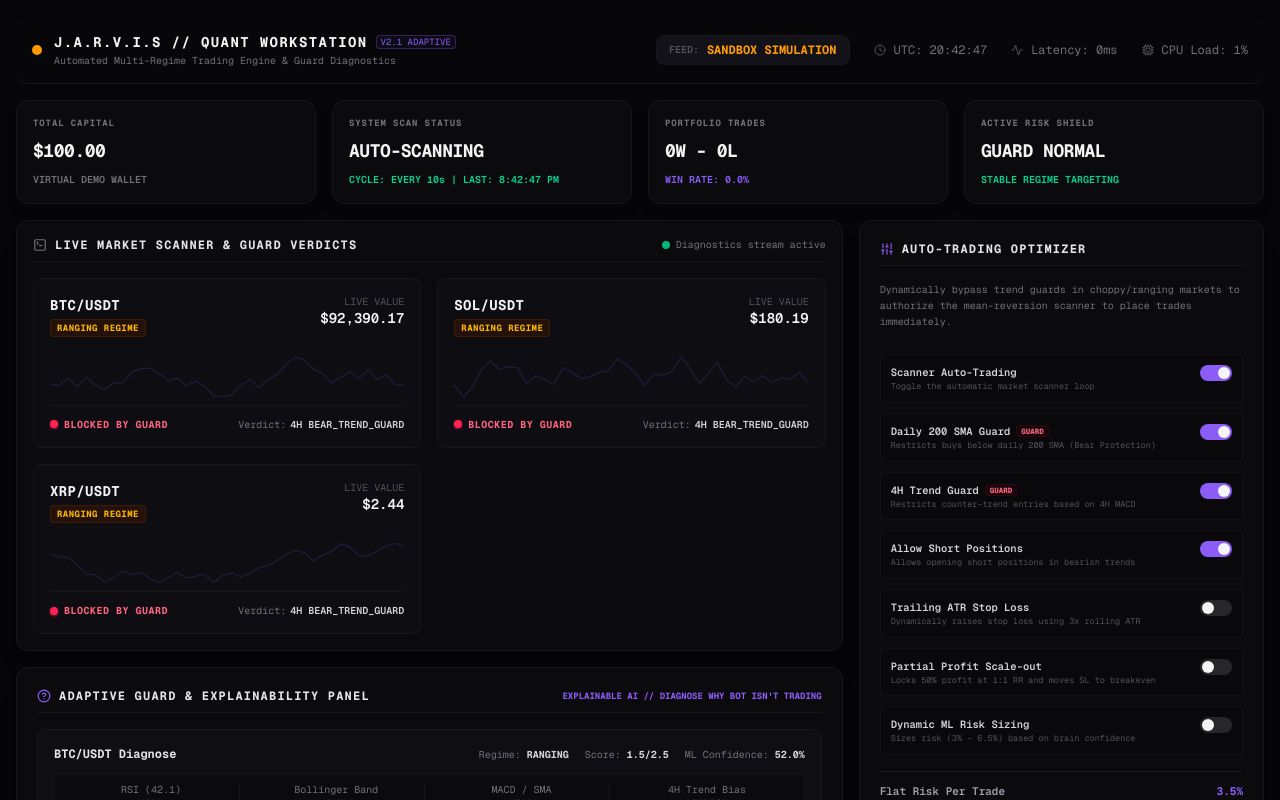
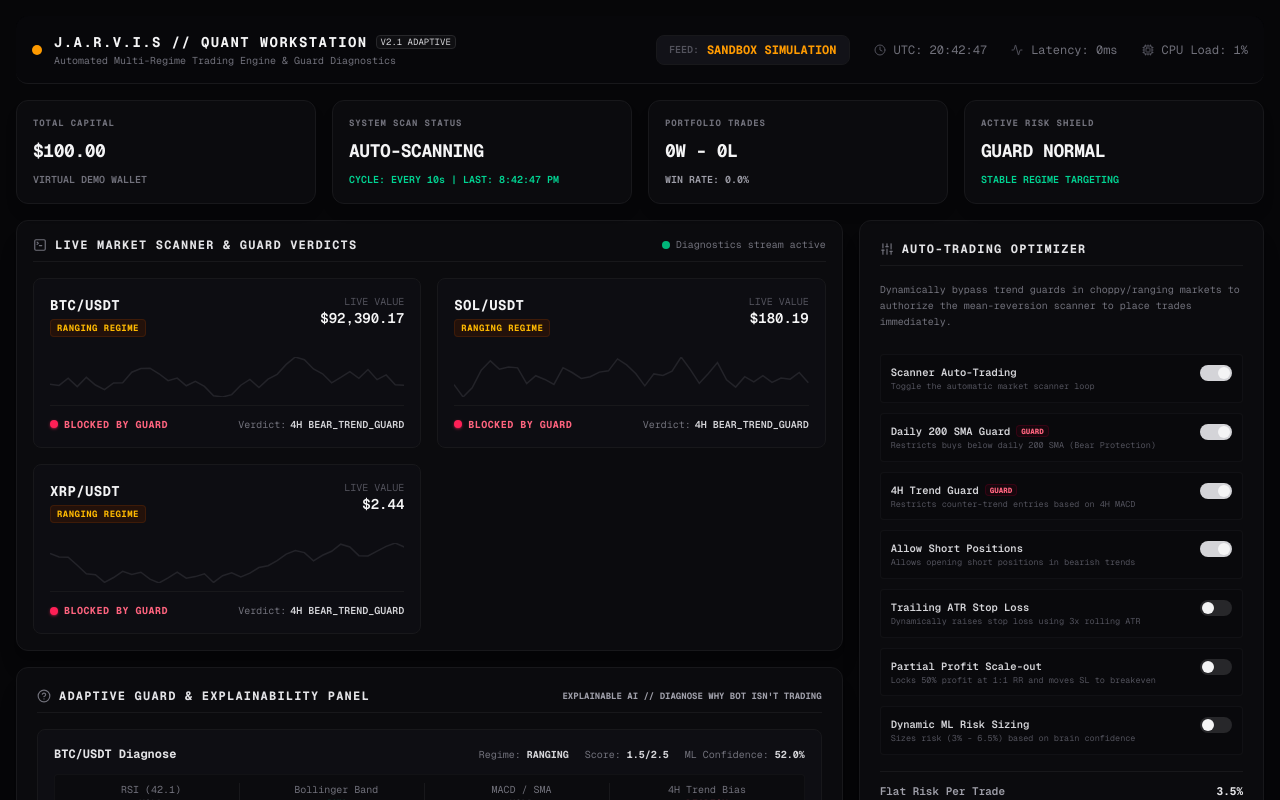
Before and after one commit to BestBisong/Trade-Bot, a Next.js app in the folder frontend/: page / in a window 1280 px wide. Shown: the top 800 px of the page. Built offline with nearby package versions, Linux system fonts and the light colour scheme; no server answers.

Commit message:
design: restore monochromatic theme and clean glassmorphism accents

```diff
--- a/frontend/src/app/page.tsx
+++ b/frontend/src/app/page.tsx
@@ -668,7 +668,7 @@ export default function Dashboard() {
             <div>
               <div className="flex items-center gap-2">
                 <h1 className="text-sm font-bold tracking-widest text-zinc-100 uppercase">J.A.R.V.I.S // QUANT WORKSTATION</h1>
-                <span className="text-[9px] text-[#8b5cf6] border border-[#8b5cf6]/30 px-1 py-0.2 rounded bg-[#8b5cf6]/5 uppercase">v2.1 Adaptive</span>
+                <span className="text-[9px] text-zinc-300 border border-zinc-800 px-1 py-0.2 rounded bg-zinc-900/50 uppercase">v2.1 Adaptive</span>
               </div>
               <p className="text-[10px] text-zinc-500 mt-0.5">Automated Multi-Regime Trading Engine & Guard Diagnostics</p>
             </div>
@@ -711,7 +711,7 @@ export default function Dashboard() {
             title="PORTFOLIO TRADES"
             value={backendOnline ? `${systemState.risk.wins_today}W - ${systemState.risk.losses_today}L` : `${activeHistoryList.filter(h => h.pnl > 0).length}W - ${activeHistoryList.filter(h => h.pnl <= 0).length}L`}
             sub={backendOnline ? `WIN RATE: ${systemState.risk.win_rate.toFixed(1)}%` : `WIN RATE: ${activeHistoryList.length > 0 ? ((activeHistoryList.filter(h => h.pnl > 0).length / activeHistoryList.length) * 100).toFixed(1) : '0.0'}%`}
-            subColor="text-[#8b5cf6]"
+            subColor="text-zinc-400"
           />
           <Metric
             title="ACTIVE RISK SHIELD"
@@ -755,7 +755,7 @@ export default function Dashboard() {
                     <div
                       key={symbol}
                       onClick={() => setSelectedCoin(isSelected ? null : symbol)}
-                      className={`bg-[#0d0d12] border rounded-lg p-4 relative flex flex-col transition-all cursor-pointer select-none group hover:bg-[#12121a]/30 ${isSelected ? 'border-[#8b5cf6] ring-1 ring-[#8b5cf6]/20' : 'border-zinc-900'}`}
+                      className={`bg-[#0d0d12] border rounded-lg p-4 relative flex flex-col transition-all cursor-pointer select-none group hover:bg-zinc-900/30 ${isSelected ? 'border-zinc-300 ring-1 ring-zinc-300/10' : 'border-zinc-900'}`}
                     >
                       {/* Badge / Header */}
                       <div className="flex justify-between items-start mb-3">
@@ -811,10 +811,10 @@ export default function Dashboard() {
             <div className="bg-[#0b0b0e] border border-zinc-900 rounded-xl p-5 space-y-4 shadow-xl">
               <div className="flex items-center justify-between pb-2 border-b border-zinc-900">
                 <div className="flex items-center gap-2">
-                  <HelpCircle size={14} className="text-[#8b5cf6]" />
+                  <HelpCircle size={14} className="text-zinc-500" />
                   <span className="font-bold tracking-widest text-zinc-200 uppercase">Adaptive Guard & Explainability Panel</span>
                 </div>
-                <span className="text-[9px] text-[#8b5cf6] font-bold">EXPLAINABLE AI // DIAGNOSE WHY BOT ISN&apos;T TRADING</span>
+                <span className="text-[9px] text-zinc-400 font-bold">EXPLAINABLE AI // DIAGNOSE WHY BOT ISN&apos;T TRADING</span>
               </div>
 
               <div className="space-y-4">
@@ -933,7 +933,7 @@ export default function Dashboard() {
           {/* RIGHT SECTION - STRATEGY OPTIMIZATION CONSOLE (1/3 width) */}
           <div className="bg-[#0b0b0e] border border-zinc-900 rounded-xl p-5 shadow-xl space-y-4">
             <div className="flex items-center gap-2 pb-2 border-b border-zinc-900">
-              <Sliders size={14} className="text-[#8b5cf6]" />
+              <Sliders size={14} className="text-zinc-500" />
               <span className="font-bold tracking-widest text-zinc-200 uppercase">Auto-Trading Optimizer</span>
             </div>
 
@@ -1002,7 +1002,7 @@ export default function Dashboard() {
                 <div>
                   <div className="flex justify-between text-[11px] mb-1">
                     <span className="text-zinc-400 font-semibold">Flat Risk Per Trade</span>
-                    <span className="text-[#8b5cf6] font-bold">{(activeSettings.risk_per_trade * 100).toFixed(1)}%</span>
+                    <span className="text-zinc-200 font-bold">{(activeSettings.risk_per_trade * 100).toFixed(1)}%</span>
                   </div>
                   <input
                     type="range"
@@ -1011,7 +1011,7 @@ export default function Dashboard() {
                     step="0.5"
                     value={activeSettings.risk_per_trade * 100}
                     onChange={handleSliderChange}
-                    className="w-full h-1 bg-zinc-950 rounded-lg appearance-none cursor-pointer accent-[#8b5cf6]"
+                    className="w-full h-1 bg-zinc-950 rounded-lg appearance-none cursor-pointer accent-zinc-300"
                   />
                   <span className="text-[9px] text-zinc-600 block mt-0.5">Budget percentage exposed per SL distance</span>
                 </div>
@@ -1029,7 +1029,7 @@ export default function Dashboard() {
                       max="10.0"
                       value={activeSettings.max_notional_per_trade}
                       onChange={handleNotionalChange}
-                      className="w-full bg-zinc-950 border border-zinc-900 rounded px-7 py-1.5 focus:border-[#8b5cf6] focus:outline-none text-zinc-300"
+                      className="w-full bg-zinc-950 border border-zinc-900 rounded px-7 py-1.5 focus:border-zinc-500 focus:outline-none text-zinc-300"
                     />
                   </div>
                   <span className="text-[9px] text-zinc-600 block mt-0.5">Absolute maximum cost allowed per simulated order</span>
@@ -1041,7 +1041,7 @@ export default function Dashboard() {
                 <button
                   onClick={() => saveSettings(activeSettings)}
                   disabled={apiSaving}
-                  className="w-full mt-2 bg-[#8b5cf6] hover:bg-[#7c3aed] text-zinc-100 font-bold py-2 rounded-lg transition-all flex items-center justify-center gap-2 cursor-pointer shadow-lg shadow-[#8b5cf6]/15 hover:shadow-[#8b5cf6]/25 disabled:opacity-50"
+                  className="w-full mt-2 bg-zinc-100 hover:bg-zinc-200 text-zinc-950 font-bold py-2 rounded-lg transition-all flex items-center justify-center gap-2 cursor-pointer disabled:opacity-50"
                 >
                   {apiSaving ? (
                     <>
@@ -1254,7 +1254,7 @@ export default function Dashboard() {
 function Metric({ title, value, sub, subColor = "text-zinc-600" }: any) {
   return (
     <div className="bg-[#0b0b0e] border border-zinc-900 rounded-xl p-4 flex flex-col justify-between hover:border-zinc-800 transition-colors shadow-lg relative overflow-hidden group">
-      <div className="absolute top-0 left-0 right-0 h-[2px] bg-[#8b5cf6] scale-x-0 group-hover:scale-x-100 transition-transform duration-300"></div>
+      <div className="absolute top-0 left-0 right-0 h-[2px] bg-zinc-300 scale-x-0 group-hover:scale-x-100 transition-transform duration-300"></div>
       <span className="text-zinc-500 tracking-widest text-[9px] uppercase font-bold">{title}</span>
       <span className="text-lg text-zinc-100 font-bold font-mono tracking-tight my-2">{value}</span>
       <span className={`text-[10px] font-semibold ${subColor}`}>{sub}</span>
@@ -1276,7 +1276,7 @@ function Sparkline({ data }: { data: {value: number}[] }) {
   }).join(' ');
 
   return (
-    <svg viewBox="0 0 100 100" preserveAspectRatio="none" className="w-full h-full stroke-[#8b5cf6] fill-transparent stroke-[1.5]">
+    <svg viewBox="0 0 100 100" preserveAspectRatio="none" className="w-full h-full stroke-zinc-400 fill-transparent stroke-[1.5]">
       <polyline points={points} vectorEffect="non-scaling-stroke" />
     </svg>
   );
@@ -1298,7 +1298,7 @@ function ConsoleToggle({ label, description, active, onChange, isGuard = false }
       </div>
       <button
         onClick={onChange}
-        className={`w-8 h-4 rounded-full relative p-0.5 transition-colors cursor-pointer ${active ? 'bg-[#8b5cf6]' : 'bg-zinc-800'}`}
+        className={`w-8 h-4 rounded-full relative p-0.5 transition-colors cursor-pointer ${active ? 'bg-zinc-300' : 'bg-zinc-800'}`}
       >
         <span className={`h-3 w-3 bg-zinc-100 rounded-full block transition-transform ${active ? 'translate-x-4' : 'translate-x-0'}`}></span>
       </button>
```
